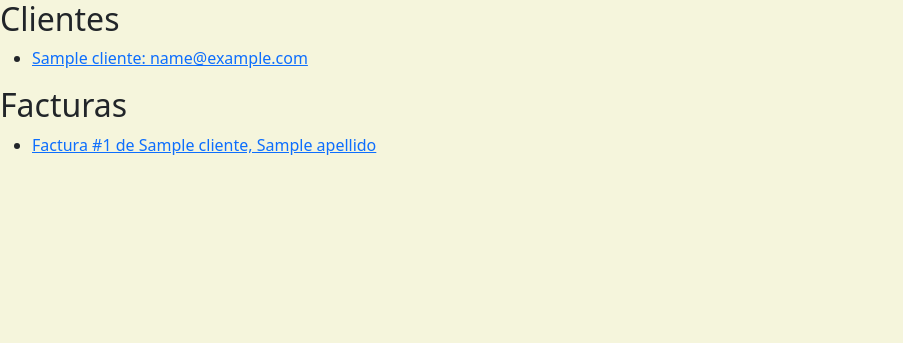
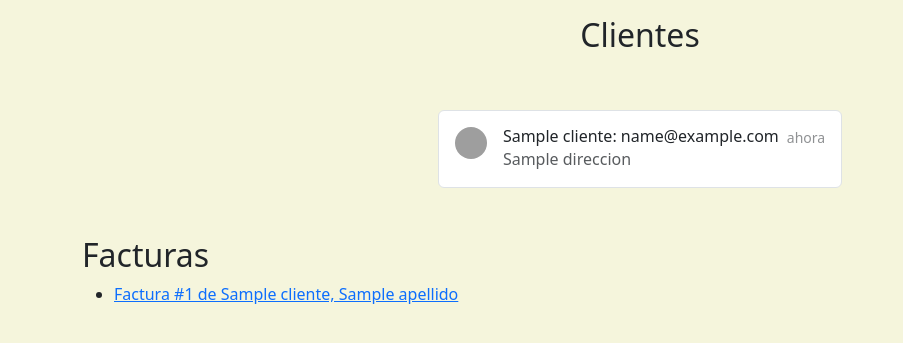
Before and after one commit to cesarlpb/one-day-projects, a Django app: template 01.sistema-de-facturacion/templates/a_invoices/index.html in a window 1280 px wide. Shown: the top 343 px of the page, without its empty margins (0-903 px from the left). Run offline with Django 5.2, Linux system fonts and the light colour scheme; the template is opened without the code that fills it: most values are stand-ins (such as "Sample title", 1, 10 or a date in 2020); grey boxes are pictures that could not be loaded.

Commit message:
Estilos con Boostrap

```diff
--- a/01.sistema-de-facturacion/templates/a_invoices/index.html
+++ b/01.sistema-de-facturacion/templates/a_invoices/index.html
@@ -11,15 +11,28 @@
   </head>
 
   <body>
-    <h2>Clientes</h2>
 
-    <ul>
-    {% for cliente in clientes %}
-      <li>
-        <a href="{% url 'cliente' id=cliente.id %}">{{ cliente.nombre }}: {{ cliente.email }}</a>
-      </li>
-    {% endfor %}
-    </ul>
+    <div class="container py-3">
+    <h2 class="text-center">Clientes</h2>
+
+    <div class="d-flex flex-column flex-md-row p-4 gap-4 py-md-5 align-items-center justify-content-center">
+
+      {% for cliente in clientes %}
+        <div class="list-group">
+          <a href="{% url 'cliente' id=cliente.id %}" class="list-group-item list-group-item-action d-flex gap-3 py-3" aria-current="true">
+            <img src="https://github.com/twbs.png" alt="twbs" width="32" height="32" class="rounded-circle flex-shrink-0">
+            <div class="d-flex gap-2 w-100 justify-content-between">
+              <div>
+                <h6 class="mb-0">{{ cliente.nombre }}: {{ cliente.email }}</h6>
+                <p class="mb-0 opacity-75">{{ cliente.direccion }}</p>
+              </div>
+              <small class="opacity-50 text-nowrap">ahora</small>
+            </div>
+          </a>
+        </div>
+      {% endfor %}
+
+    </div>
 
     <h2>Facturas</h2>
 
@@ -30,7 +43,7 @@
         </li>
       {% endfor %}
     </ul>
-    {% comment %} facturas de db {% endcomment %}
-    {% comment "a lo bestia:" %} {{ facturas }} {% endcomment %}
+    </div>
+
   </body>
 </html>
```
